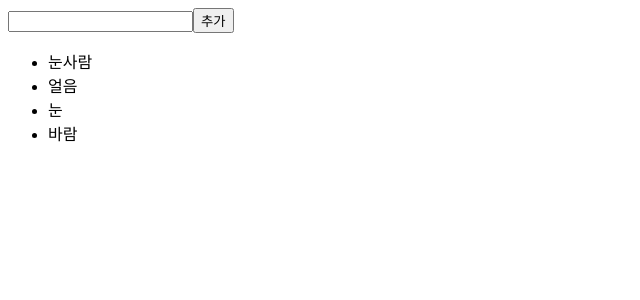
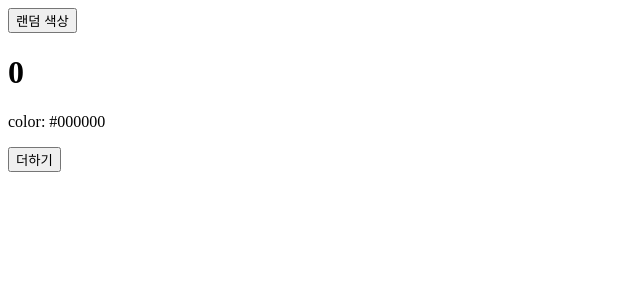
Before and after one commit to seilylook/React-testcodes-archive, a React (Create React App) app: page / in a window 1280 px wide. Shown: the top 300 px of the page, without its empty margins (0-640 px from the left). Built offline with nearby package versions, Linux system fonts and the light colour scheme.

Commit message:
feature lifecycle methods

```diff
--- a/src/App.js
+++ b/src/App.js
@@ -1,13 +1,28 @@
 import { useState } from "react";
 
 import React, { Component } from "react";
-import IterationSample from "./IterationSample";
+import LifeCycleSample from "./LifeCycleSample";
+
+function getRandomColor() {
+  return "#" + Math.floor(Math.random() * 16777215).toString(16);
+}
 
 class App extends Component {
+  state = {
+    color: "#000000"
+  };
+
+  handleClick = () => {
+    this.setState({
+      color: getRandomColor()
+    });
+  };
+
   render() {
     return (
       <div>
-        <IterationSample />
+        <button onClick={this.handleClick}>랜덤 색상</button>
+        <LifeCycleSample color={this.state.color} />
       </div>
     );
   }
--- a/src/IterationSample.js
+++ /dev/null
@@ -1,46 +0,0 @@
-import React, { useState } from "react";
-
-const IterationSample = () => {
-  const [names, setNames] = useState([
-    { id: 1, text: "눈사람" },
-    { id: 2, text: "얼음" },
-    { id: 3, text: "눈" },
-    { id: 4, text: "바람" }
-  ]);
-
-  const [inputText, setInputText] = useState("");
-  const [nextId, setNextId] = useState(5);
-
-  const onChange = e => setInputText(e.target.value);
-
-  const onClick = () => {
-    const nextNames = names.concat({
-      id: nextId,
-      text: inputText
-    });
-    setNextId(nextId + 1);
-    setNames(nextNames);
-    setInputText("");
-  };
-
-  const onRemove = id => {
-    const nextNames = names.filter(name => name.id !== id);
-    setNames(nextNames);
-  };
-
-  const namesList = names.map(name => (
-    <li key={name.id} onDoubleClick={() => onRemove(name.id)}>
-      {name.text}
-    </li>
-  ));
-
-  return (
-    <>
-      <input value={inputText} onChange={onChange} />
-      <button onClick={onClick}>추가</button>
-      <ul>{namesList}</ul>
-    </>
-  );
-};
-
-export default IterationSample;
--- /dev/null
+++ b/src/LifeCycleSample.js
@@ -0,0 +1,77 @@
+import React, { Component } from "react";
+
+class LifeCycleSample extends Component {
+  state = {
+    number: 0,
+    color: null
+  };
+
+  myRef = null;
+
+  constructor(props) {
+    super(props);
+    console.log("constructor");
+  }
+
+  static getDerivedStateFromProps(nextProps, prevstate) {
+    console.log("getDerivedStateFromProps");
+    if (nextProps.color !== prevstate.color) {
+      return { color: nextProps.color };
+    }
+    return null;
+  }
+
+  componentDidMount() {
+    console.log("componentDidMount");
+  }
+
+  shouldComponentUpdate(nextProps, nextState) {
+    console.log("shouldComponentUpdate", nextProps, nextState);
+    return nextState.number % 10 !== 4;
+  }
+
+  componentWillMount() {
+    console.log("componentWillUnmount");
+  }
+
+  handleClick = () => {
+    this.setState({
+      number: this.state.number + 1
+    });
+  };
+
+  getSnapshotBeforeUpdate(prevProps, prevState) {
+    console.log("getSnapshotBeforeUpdate");
+    if (prevProps.color !== this.props.color) {
+      return this.myRef.style.color;
+    }
+    return null;
+  }
+
+  componentDidUpdate(prevProps, prevState, snapshot) {
+    console.log("componentDidUpdate", prevProps, prevState);
+    if (snapshot) {
+      console.log("업데이트 되기 전 색상", snapshot);
+    }
+  }
+
+  render() {
+    console.log("render");
+
+    const style = {
+      color: this.props.color
+    };
+
+    return (
+      <div>
+        <h1 style={style} ref={ref => (this.myRef = ref)}>
+          {this.state.number}
+        </h1>
+        <p>color: {this.state.color}</p>
+        <button onClick={this.handleClick}>더하기</button>
+      </div>
+    );
+  }
+}
+
+export default LifeCycleSample;
```
